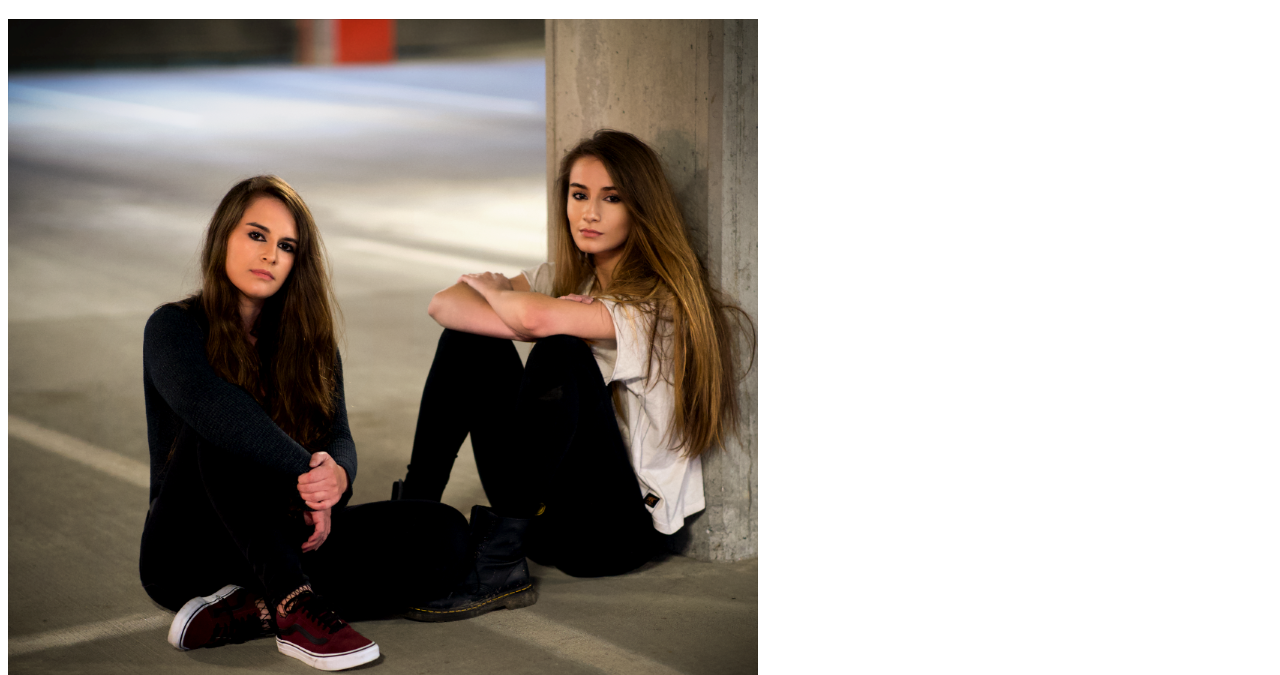
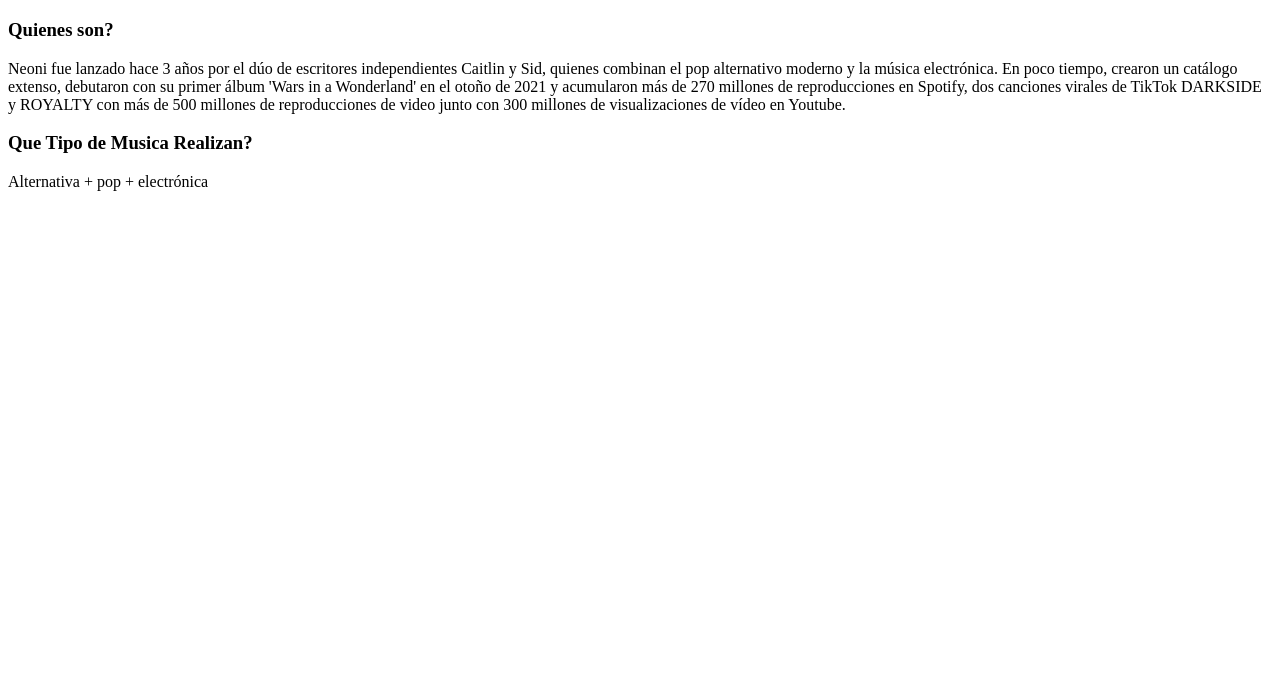
Before and after one commit to ezeale29/proyecto-banda, a plain HTML site: page index.html in a window 1280 px wide. Shown: the part 131-806 px from the top of the page. Drawn offline with Linux system fonts and the light colour scheme.

Commit message:
Version Final

```diff
--- a/index.html
+++ b/index.html
@@ -19,7 +19,6 @@
     <h1>
         Proyecto Banda: Neoni
     </h1>
-    <img src="../imagenes/DSC02802-3-3_pp-3+(1)2.png">
     <h3>Quienes son?</h3>
     <p>
         Neoni fue lanzado hace 3 años por el dúo de escritores independientes Caitlin y Sid, quienes combinan el pop alternativo moderno y la música electrónica. En poco tiempo, crearon un catálogo extenso, debutaron con su primer álbum 'Wars in a Wonderland' en el otoño de 2021 y acumularon más de 270 millones de reproducciones en Spotify, dos canciones virales de TikTok DARKSIDE y ROYALTY con más de 500 millones de reproducciones de video junto con 300 millones de visualizaciones de vídeo en Youtube.
```
